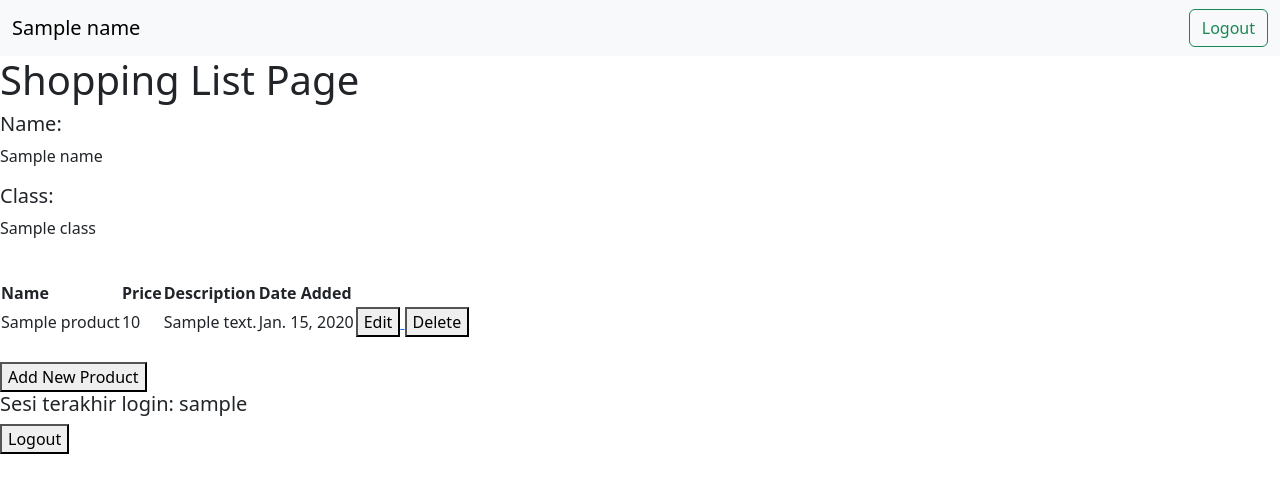
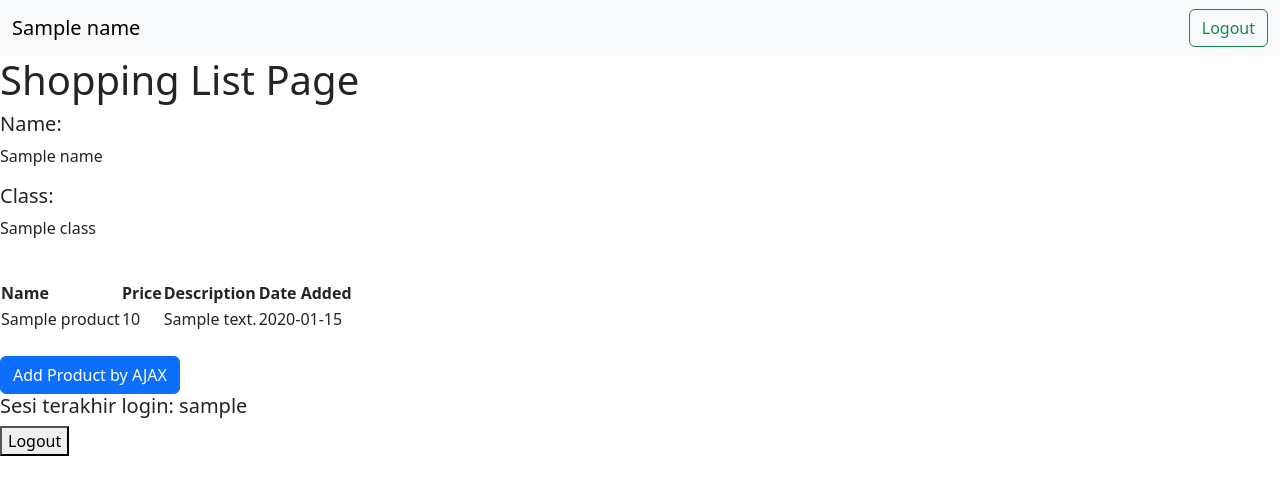
Before and after one commit to CyberSleeper/shopping_list, a Django app: template main/templates/main.html in a window 1280 px wide. Shown: the top 495 px of the page. Run offline with Django 4.2, Linux system fonts and the light colour scheme; tables that the repository leaves empty hold one stand-in row (values such as "Sample post"); the template is opened without the code that fills it: values that come from a table or form of the project are taken from there, most other values are stand-ins (such as "Sample title", 1, 10 or a date in 2020).

Commit message:
finish tutorial 5

```diff
--- a/main/templates/main.html
+++ b/main/templates/main.html
@@ -21,43 +21,42 @@
 
   <br/>
 
-  <table>
-    <tr>
-      <th>Name</th>
-      <th>Price</th>
-      <th>Description</th>
-      <th>Date Added</th>
-  </tr>
-
-    {% for product in products %}
-      <tr>
-        <td>{{ product.name }}</td>
-        <td>{{ product.price }}</td>
-        <td>{{ product.description }}</td>
-        <td>{{ product.date_added }}</td>
-        <td>
-          <a href="{% url 'main:edit_product' product.pk %}">
-            <button>
-              Edit
-            </button>
-          </a>
-          <a href="{% url 'main:delete_product' product.pk %}">
-            <button>
-              Delete
-            </button>
-          </a>
-        </td>
-      </tr>
-    {% endfor %}
-  </table>
+  <table id="product_table"></table>
 
   <br/>
 
-  <a href="{% url 'main:create_product' %}">
-    <button>
-      Add New Product
-    </button>
-  </a>
+  <div class="modal fade" id="exampleModal" tabindex="-1" aria-labelledby="exampleModalLabel" aria-hidden="true">
+      <div class="modal-dialog">
+          <div class="modal-content">
+              <div class="modal-header">
+                  <h1 class="modal-title fs-5" id="exampleModalLabel">Add New Product</h1>
+                  <button type="button" class="btn-close" data-bs-dismiss="modal" aria-label="Close"></button>
+              </div>
+              <div class="modal-body">
+                  <form id="form" onsubmit="return false;">
+                      {% csrf_token %}
+                      <div class="mb-3">
+                          <label for="name" class="col-form-label">Name:</label>
+                          <input type="text" class="form-control" id="name" name="name"></input>
+                      </div>
+                      <div class="mb-3">
+                          <label for="price" class="col-form-label">Price:</label>
+                          <input type="number" class="form-control" id="price" name="price"></input>
+                      </div>
+                      <div class="mb-3">
+                          <label for="description" class="col-form-label">Description:</label>
+                          <textarea class="form-control" id="description" name="description"></textarea>
+                      </div>
+                  </form>
+              </div>
+              <div class="modal-footer">
+                  <button type="button" class="btn btn-secondary" data-bs-dismiss="modal">Close</button>
+                  <button type="button" class="btn btn-primary" id="button_add" data-bs-dismiss="modal">Add Product</button>
+              </div>
+          </div>
+      </div>
+  </div>
+  <button type="button" class="btn btn-primary" data-bs-toggle="modal" data-bs-target="#exampleModal">Add Product by AJAX</button>
 
   <h5>Sesi terakhir login: {{ last_login }}</h5>
 
@@ -67,4 +66,45 @@
     </button>
   </a>
 
+  <script>
+    async function getProducts() {
+      return fetch("{% url 'main:get_product_json' %}").then((res) => res.json())
+    }
+
+    async function refreshProducts() {
+      document.getElementById("product_table").innerHTML = ""
+      const products = await getProducts()
+      let htmlString = `<tr>
+        <th>Name</th>
+        <th>Price</th>
+        <th>Description</th>
+        <th>Date Added</th>
+      </tr>`
+      products.forEach((item) => {
+        htmlString += `\n<tr>
+          <td>${item.fields.name}</td>
+          <td>${item.fields.price}</td>
+          <td>${item.fields.description}</td>
+          <td>${item.fields.date_added}</td>
+        </tr>`
+      })
+
+      document.getElementById("product_table").innerHTML = htmlString
+    }
+    refreshProducts()
+
+    function addProduct() {
+      console.log("first")
+      fetch("{% url 'main:add_product_ajax' %}", {
+          method: "POST",
+          body: new FormData(document.querySelector('#form'))
+      }).then(refreshProducts)
+
+      document.getElementById("form").reset()
+      return false
+    }
+    document.getElementById("button_add").onclick = addProduct
+
+  </script>
+
 {% endblock content %}
--- a/main/urls.py
+++ b/main/urls.py
@@ -1,5 +1,5 @@
 from django.urls import path
-from main.views import show_json, show_json_by_id, create_product, show_main, show_xml, show_xml_by_id, register, login_user, logout_user, edit_product, delete_product
+from main.views import show_json, show_json_by_id, create_product, show_main, show_xml, show_xml_by_id, register, login_user, logout_user, edit_product, delete_product, get_product_json, add_product_ajax
 
 app_name = 'main'
 
@@ -15,4 +15,6 @@ urlpatterns = [
   path('logout/', logout_user, name='logout'),
   path('edit-product/<int:id>', edit_product, name='edit_product'),
   path('delete/<int:id>', delete_product, name='delete_product'),
+  path('get-product/', get_product_json, name='get_product_json'),
+  path('create-product-ajax/', add_product_ajax, name='add_product_ajax')
 ]
--- a/main/views.py
+++ b/main/views.py
@@ -1,13 +1,14 @@
 import datetime
 
 from django.shortcuts import render, redirect
-from django.http import HttpResponse, HttpResponseRedirect
+from django.http import HttpResponse, HttpResponseRedirect, HttpResponseNotFound
 from django.urls import reverse
 from django.core import serializers
 from django.contrib.auth.forms import UserCreationForm
 from django.contrib.auth.decorators import login_required
 from django.contrib.auth import authenticate, login, logout
 from django.contrib import messages
+from django.views.decorators.csrf import csrf_exempt
 
 from main.forms import ProductForm
 from main.models import Product
@@ -101,3 +102,22 @@ def delete_product(request, id):
     product = Product.objects.get(pk = id)
     product.delete()
     return HttpResponseRedirect(reverse('main:show_main'))
+
+def get_product_json(request):
+    product_item = Product.objects.all()
+    return HttpResponse(serializers.serialize('json', product_item))
+
+@csrf_exempt
+def add_product_ajax(request):
+    if request.method == 'POST':
+        name = request.POST.get("name")
+        price = request.POST.get("price")
+        description = request.POST.get("description")
+        user = request.user
+
+        new_product = Product(name=name, price=price, description=description, user=user)
+        new_product.save()
+
+        return HttpResponse(b"CREATED", status=201)
+
+    return HttpResponseNotFound()
```
